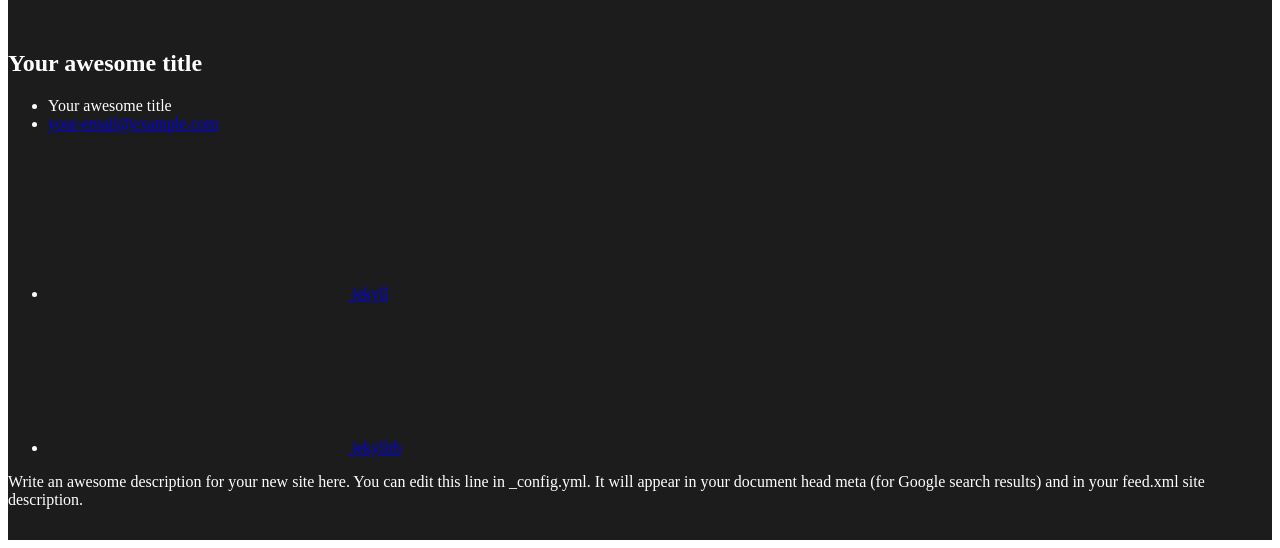
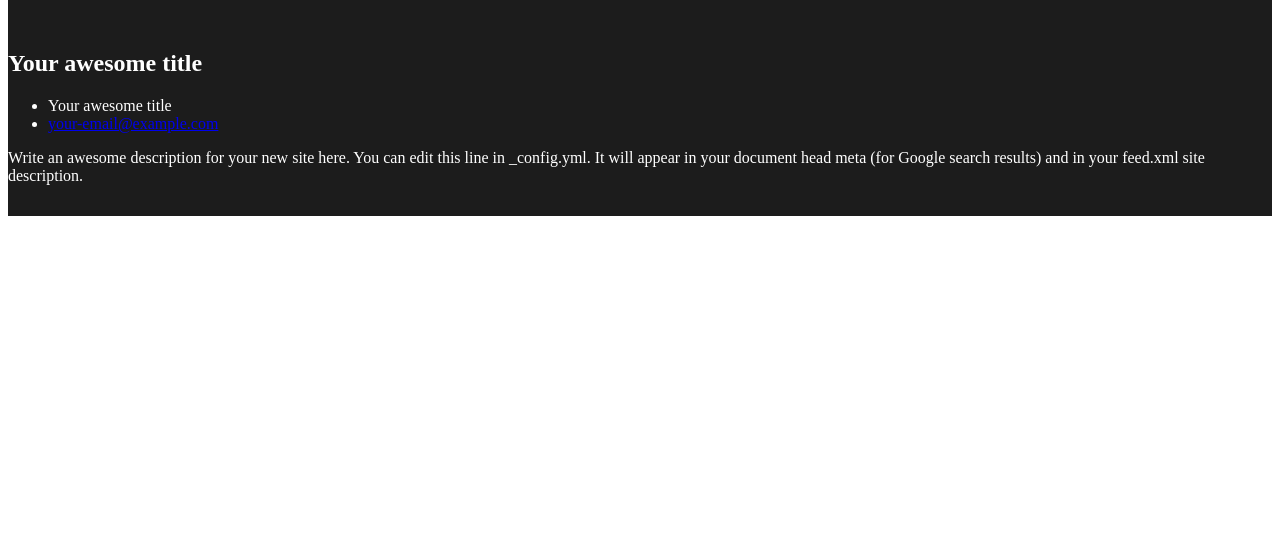
Before and after one commit to stblog/stblog.github.io, a Jekyll site: the page built from index.html, in a window 1280 px wide and 900 px high, scrolled down 719 px, cut to the strip 352-900 px from the top of the window. Built offline with Jekyll 4.4.1, drawn with Linux system fonts in a browser that asks for light colours; after the commit the page ends 1295 px from its top, so only the background shows below that.

Commit message:
Update _config.yml

```diff
--- a/_config.yml
+++ b/_config.yml
@@ -25,9 +25,7 @@
   line in _config.yml. It will appear in your document head meta (for
   Google search results) and in your feed.xml site description.
 baseurl: "" # the subpath of your site, e.g. /blog
-url: "" # the base hostname & protocol for your site, e.g. http://example.com
-twitter_username: jekyllrb
-github_username:  jekyll
+url: "https://worldoftanks.tk" # the base hostname & protocol for your site, e.g. http://example.com
 
 # Build settings
 theme: minima
```
